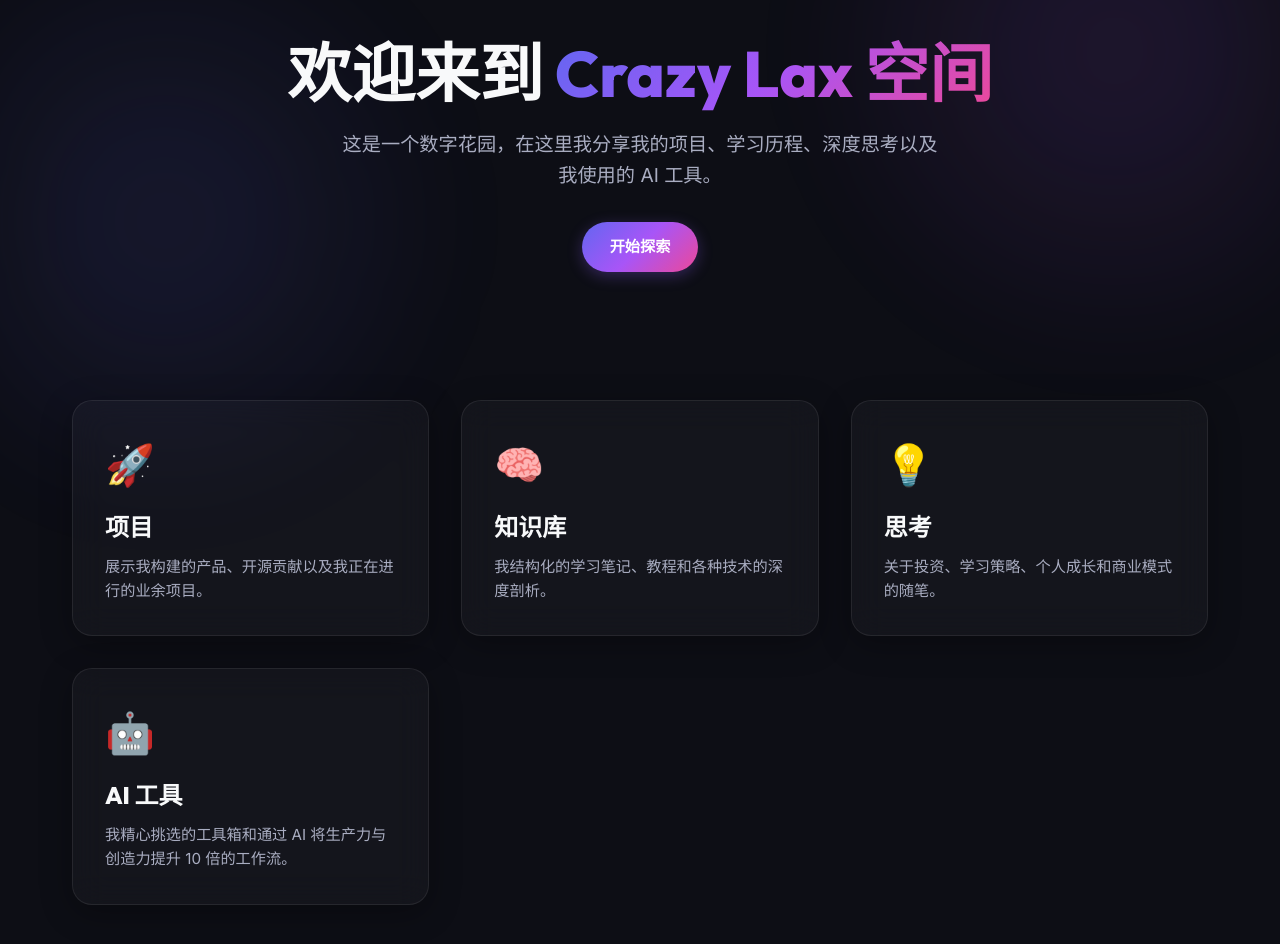
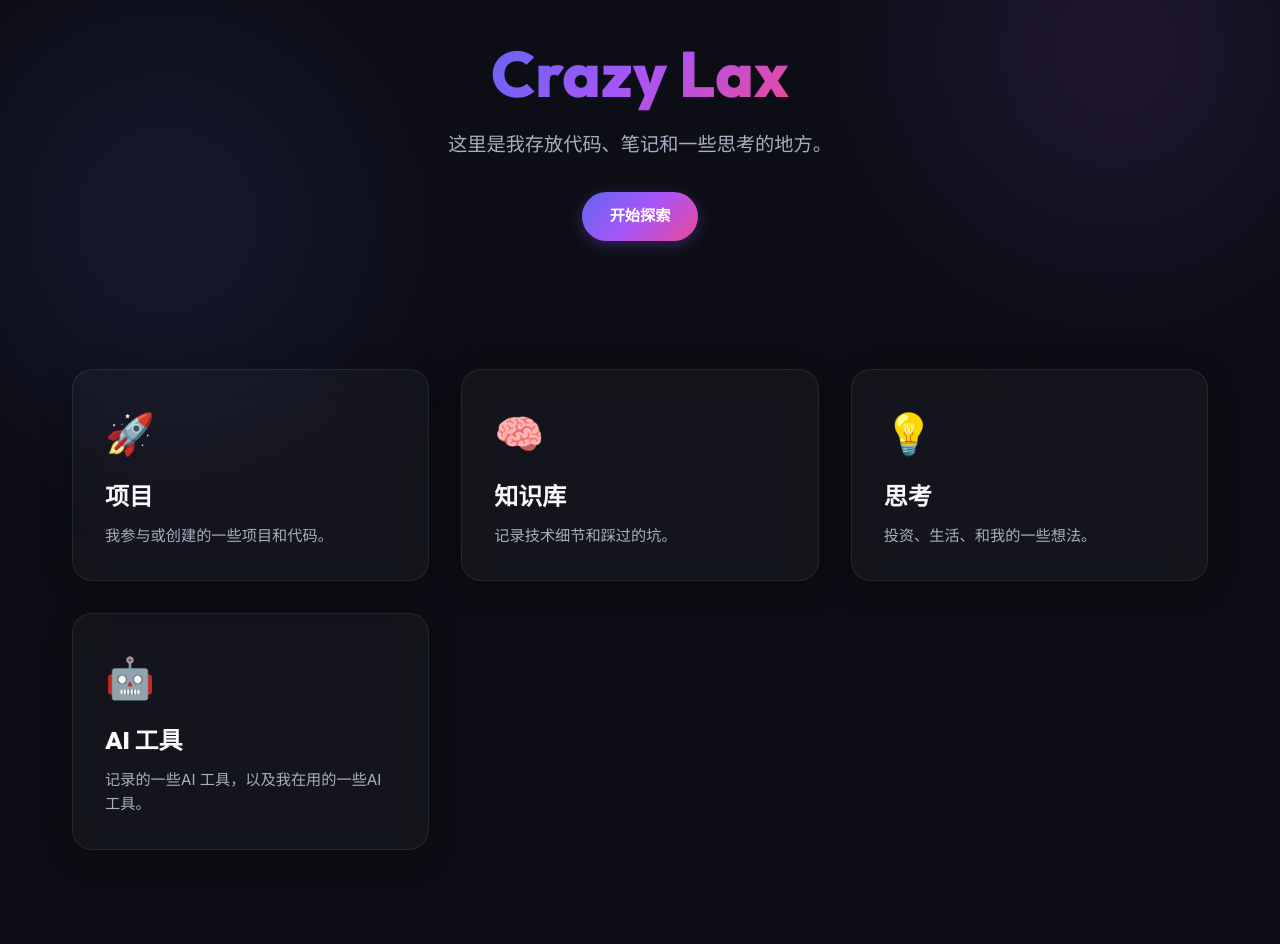
Before and after one commit to freeman-1984-coder/personal-website, a Next.js app: page / in a window 1280 px wide. Shown: the part 180-1124 px from the top of the page. After the commit the page ends 1090 px from the top, so only its background shows below. Built offline with nearby package versions, Linux system fonts and the light colour scheme.

Commit message:
chore: Update copywriting to be more natural and grounded

```diff
--- a/src/app/knowledge/page.tsx
+++ b/src/app/knowledge/page.tsx
@@ -6,7 +6,7 @@ export default function Knowledge() {
             <div className="container prose fade-in-up">
                 <h1 className="text-gradient" style={{ fontSize: '3rem' }}>知识库</h1>
                 <p style={{ fontSize: '1.2rem', marginBottom: '3rem' }}>
-                    我结构化的学习笔记、教程和各种技术的深度剖析。
+                    记录技术细节和踩过的坑。
                 </p>
 
                 <div className="glass glass-card delay-1" style={{ marginBottom: '2rem' }}>
--- a/src/app/page.tsx
+++ b/src/app/page.tsx
@@ -6,10 +6,10 @@ export default function Home() {
       <div className="container">
         <section style={{ textAlign: 'center', margin: '4rem 0', padding: '2rem 0' }} className="fade-in-up">
           <h1 style={{ fontSize: '4rem', marginBottom: '1rem' }}>
-            欢迎来到 <span className="text-gradient">Crazy Lax 空间</span>
+            <span className="text-gradient">Crazy Lax</span>
           </h1>
           <p style={{ fontSize: '1.2rem', color: 'var(--text-secondary)', maxWidth: '600px', margin: '0 auto 2rem' }}>
-            这是一个数字花园，在这里我分享我的项目、学习历程、深度思考以及我使用的 AI 工具。
+            这里是我存放代码、笔记和一些思考的地方。
           </p>
           <a href="#explore" className="btn btn-primary">开始探索</a>
         </section>
@@ -25,7 +25,7 @@ export default function Home() {
             <div style={{ fontSize: '2.5rem', marginBottom: '1rem' }}>🚀</div>
             <h2 style={{ fontSize: '1.5rem', marginBottom: '0.8rem' }}>项目</h2>
             <p style={{ color: 'var(--text-secondary)', fontSize: '0.95rem' }}>
-              展示我构建的产品、开源贡献以及我正在进行的业余项目。
+              我参与或创建的一些项目和代码。
             </p>
           </Link>
 
@@ -33,7 +33,7 @@ export default function Home() {
             <div style={{ fontSize: '2.5rem', marginBottom: '1rem' }}>🧠</div>
             <h2 style={{ fontSize: '1.5rem', marginBottom: '0.8rem' }}>知识库</h2>
             <p style={{ color: 'var(--text-secondary)', fontSize: '0.95rem' }}>
-              我结构化的学习笔记、教程和各种技术的深度剖析。
+              记录技术细节和踩过的坑。
             </p>
           </Link>
 
@@ -41,7 +41,7 @@ export default function Home() {
             <div style={{ fontSize: '2.5rem', marginBottom: '1rem' }}>💡</div>
             <h2 style={{ fontSize: '1.5rem', marginBottom: '0.8rem' }}>思考</h2>
             <p style={{ color: 'var(--text-secondary)', fontSize: '0.95rem' }}>
-              关于投资、学习策略、个人成长和商业模式的随笔。
+              投资、生活、和我的一些想法。
             </p>
           </Link>
 
@@ -49,7 +49,7 @@ export default function Home() {
             <div style={{ fontSize: '2.5rem', marginBottom: '1rem' }}>🤖</div>
             <h2 style={{ fontSize: '1.5rem', marginBottom: '0.8rem' }}>AI 工具</h2>
             <p style={{ color: 'var(--text-secondary)', fontSize: '0.95rem' }}>
-              我精心挑选的工具箱和通过 AI 将生产力与创造力提升 10 倍的工作流。
+              记录的一些AI 工具，以及我在用的一些AI 工具。
             </p>
           </Link>
 
--- a/src/app/projects/page.tsx
+++ b/src/app/projects/page.tsx
@@ -2,8 +2,8 @@ export default function Projects() {
     return (
         <main>
             <div className="container prose fade-in-up">
-                <h1 className="text-gradient" style={{ fontSize: '3rem' }}>我的项目</h1>
-                <p style={{ fontSize: '1.2rem', marginBottom: '3rem' }}>这里是我最近在做的一些好玩的事情。</p>
+                <h1 className="text-gradient" style={{ fontSize: '3rem' }}>项目</h1>
+                <p style={{ fontSize: '1.2rem', marginBottom: '3rem' }}>我参与或创建的一些项目和代码。</p>
 
                 <div style={{ display: 'grid', gridTemplateColumns: 'repeat(auto-fill, minmax(300px, 1fr))', gap: '2rem' }}>
                     {/* Placeholder for project cards */}
--- a/src/app/thoughts/page.tsx
+++ b/src/app/thoughts/page.tsx
@@ -2,9 +2,9 @@ export default function Thoughts() {
     return (
         <main>
             <div className="container prose fade-in-up">
-                <h1 className="text-gradient" style={{ fontSize: '3rem' }}>思考与随笔</h1>
+                <h1 className="text-gradient" style={{ fontSize: '3rem' }}>思考</h1>
                 <p style={{ fontSize: '1.2rem', marginBottom: '3rem' }}>
-                    我对投资策略、持续学习、商业模式和生活的反思。
+                    投资、生活、和我的一些想法。
                 </p>
 
                 <article className="glass glass-card delay-1" style={{ marginBottom: '2rem' }}>
--- a/src/app/tools/page.tsx
+++ b/src/app/tools/page.tsx
@@ -2,9 +2,9 @@ export default function Tools() {
     return (
         <main>
             <div className="container prose fade-in-up">
-                <h1 className="text-gradient" style={{ fontSize: '3rem' }}>AI 工具库</h1>
+                <h1 className="text-gradient" style={{ fontSize: '3rem' }}>AI 工具</h1>
                 <p style={{ fontSize: '1.2rem', marginBottom: '3rem' }}>
-                    这是我亲自挑选的能将生产力最大化的 AI 工具和配置清单。
+                    记录的一些AI 工具，以及我在用的一些AI 工具。
                 </p>
 
                 <section style={{ display: 'grid', gridTemplateColumns: 'repeat(auto-fit, minmax(250px, 1fr))', gap: '2rem' }}>
```
